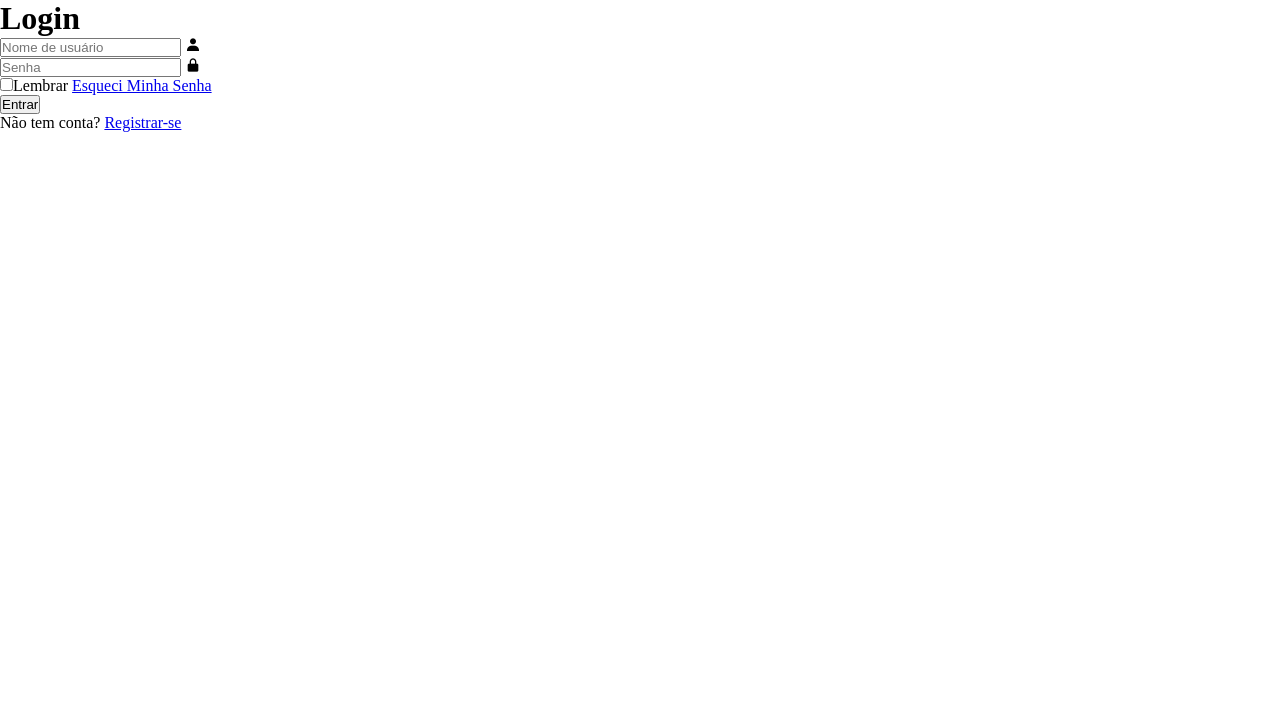
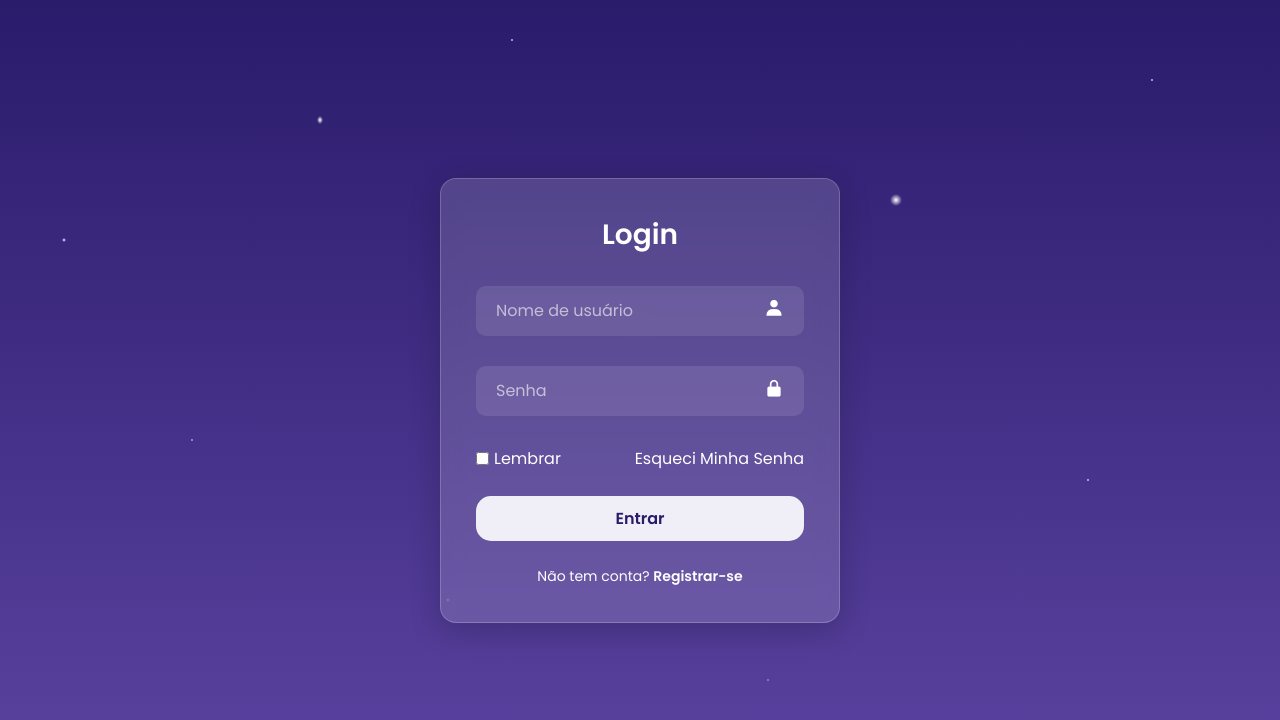
Before and after one commit to AmaralDev2026/projeto-criativo, a plain HTML site: page projeto-criativo/index.html in a window 1280 px wide. Drawn offline with nearby package versions, Linux system fonts and the light colour scheme.

Commit message:
projeto finalizado

```diff
--- a/projeto-criativo/index.html
+++ b/projeto-criativo/index.html
@@ -12,6 +12,7 @@
   </head>
 
   <body>
+    <div class="estrelas"></div>
     <div class="formulario">
       <h1>Login</h1>
       <form action="#">
@@ -37,5 +38,6 @@
         </div>
       </form>
     </div>
+    <script src="script.js"></script>
   </body>
 </html>
--- a/projeto-criativo/style.css
+++ b/projeto-criativo/style.css
@@ -1,5 +1,144 @@
+@import url('https://fonts.googleapis.com/css2?family=Montserrat:ital,wght@0,100..900;1,100..900&family=Orbitron:wght@400..900&family=Poppins:ital,wght@0,100;0,200;0,300;0,400;0,500;0,600;0,700;0,800;0,900;1,100;1,200;1,300;1,400;1,500;1,600;1,700;1,800;1,900&display=swap');
+
 *{
     margin: 0;
     padding: 0;
     box-sizing: border-box;
+    font-family: "Poppins", sans-serif;
 }
+
+body {
+    display: flex;
+    justify-content: center;
+    align-items: center;
+    min-height: 100vh;
+    overflow: hidden;
+    background: linear-gradient(to bottom, #2a1b6b, #5c44a2);
+    position: relative;
+}
+
+.estrelas { /* criando as estrelas do céu */
+    position: fixed;
+    top: 0;
+    left: 0;
+    width: 100%;
+    height: 100%;
+    background-image:
+        radial-gradient(3px 4px at 25% 15%, white, transparent),
+        radial-gradient(1px 1px at 50% 40%, white, transparent),
+        radial-gradient(1px 1.6px at 15% 55%, white, transparent),
+        radial-gradient(6px 6px at 70% 25%, white, transparent),
+        radial-gradient(1.5px 1.5px at 85% 60%, white, transparent),
+        radial-gradient(2px 2px at 35% 75%, white, transparent),
+        radial-gradient(1.5px 1.5px at 90% 10%, white, transparent),
+        radial-gradient(2px 2px at 5% 30%, white, transparent),
+        radial-gradient(1px 1px at 60% 85%, white, transparent),
+        radial-gradient(1.5px 1.5px at 40% 5%, white, transparent);
+}
+
+.formulario {
+    width: 400px;
+    background-color: rgba(255, 255, 255, 0.15);
+    border: 1px solid rgba(255, 255, 255, 0.2);
+    backdrop-filter: blur(10px);
+    box-shadow: 0 8px 32px rgba(0, 0, 0, 0.2);
+    color: #fff;
+    border-radius: 16px;
+    padding: 35px;
+}
+
+.formulario h1 { /* textos dentro da caixa grande */
+    font-size: 28px;
+    text-align: center;
+    margin-bottom: 30px;
+    font-weight: 600;
+}
+
+.caixa-formulario { /* caixa total */
+    position: relative;
+    margin-bottom: 30px;
+}
+
+.caixa-formulario input { /* caixa de usuário e senha */
+    width: 100%;
+    height: 50px;
+    border: none;
+    border-radius: 10px;
+    outline: none;
+    color: #fff;
+    background-color: rgba(255, 255, 255, 0.1);
+    font-size: 16px;
+    padding: 0 20px;
+}
+
+.caixa-formulario input::placeholder { /* legendas dentro da caixa */
+    color: rgba(255, 255, 255, 0.6);
+}
+
+.caixa-formulario i { /* icones dentro da caixa */
+    position: absolute;
+    right: 20px;
+    font-size: 20px;
+    top: 25%;
+}
+
+.caixa-lembrar-esqueci {
+    display: flex;
+    align-items: center;
+    justify-content: space-between;
+    margin-bottom: 25px;
+    font-size: 16px;
+}
+
+.caixa-lembrar-esqueci label {
+    display: flex;
+    align-items: center;
+    gap: 5px;
+}
+
+.caixa-lembrar-esqueci label input {
+    accent-color: #3c3b28;
+}
+
+.caixa-lembrar-esqueci a {
+    text-decoration: none;
+    color: #fff;
+}
+
+.caixa-lembrar-esqueci a:hover {
+    text-decoration: underline;
+}
+
+button {
+    width: 100%;
+    height: 45px;
+    border-radius: 15px;
+    border: none;
+    background-color: rgba(255, 255, 255, 0.9);
+    cursor: pointer;
+    color: #2a1b6b;
+    font-size: 16px;
+    font-weight: 600;
+    transition: all 0.3s;
+}
+
+button:hover {
+    background-color: #fff;
+    transform: translateY(-5px);
+}
+
+.link-registro {
+    text-align: center;
+    margin-top: 25px;
+    font-size: 14px;
+}
+
+.link-registro a {
+    text-decoration: none;
+    color: white;
+    font-weight: 600;
+}
+
+.link-registro a:hover {
+    text-decoration: underline;
+}
```
